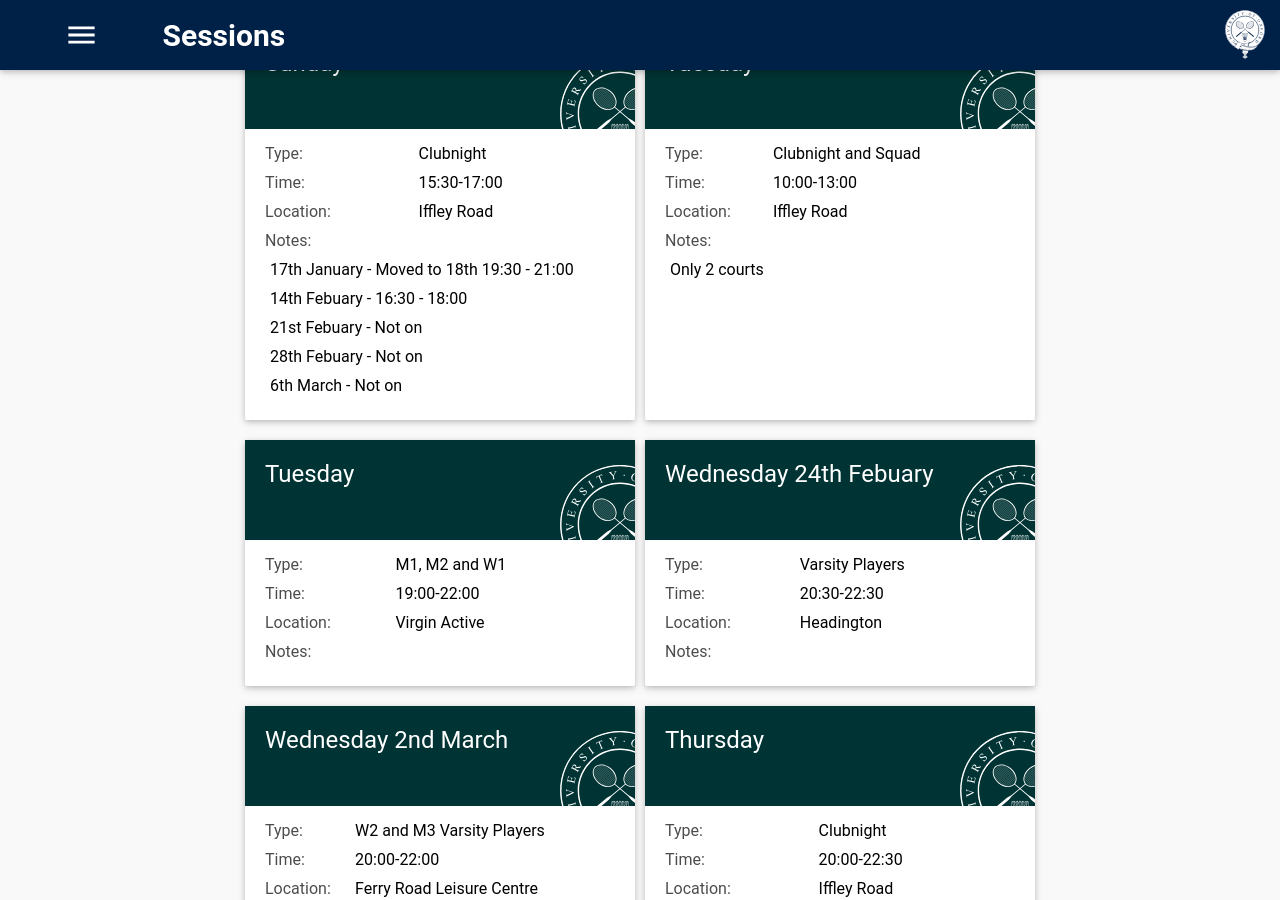
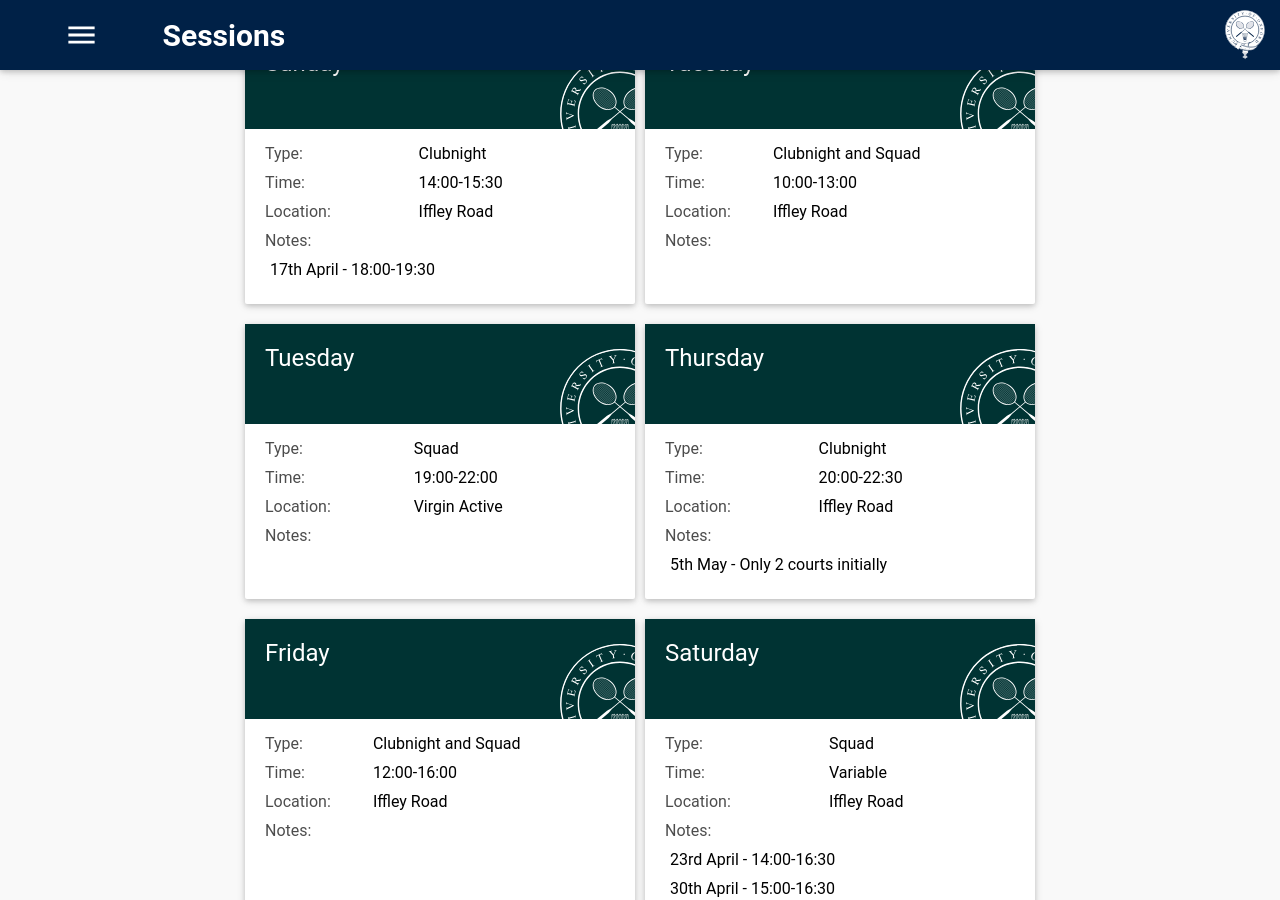
Before and after one commit to OUBaC/OUBaC.github.io, a Jekyll site: the page built from sessions.html, in a window 1280 px wide and 900 px high, scrolled down 310 px. Built offline with Jekyll 4.4.1, drawn with Linux system fonts in a browser that asks for light colours; some of the changed text lies outside the part shown.

Commit message:
Updated Sessions and Bundle.

```diff
--- a/sessions.html
+++ b/sessions.html
@@ -6,17 +6,13 @@ stylesheets:
 
 sessions:
 - day: Sunday
-  time: "15:30-17:00"
+  time: "14:00-15:30"
   location: Iffley Road
   participantString: Clubnight
   participants:
   - Clubnight
   exceptions:
-  - "17th January - Moved to 18th 19:30 - 21:00"
-  - "14th Febuary - 16:30 - 18:00"
-  - "21st Febuary - Not on"
-  - "28th Febuary - Not on"
-  - "6th March - Not on"
+  - 17th April - 18:00-19:30
 - day: Tuesday
   time: "10:00-13:00"
   location: Iffley Road
@@ -29,31 +25,15 @@ sessions:
   - W2
   - M3
   exceptions:
-  - "Only 2 courts"
 - day: Tuesday
   time: "19:00-22:00"
   location: "Virgin Active"
-  participantString: M1, M2 and W1
+  participantString: Squad
   partcipants:
-  - M1
-  - M2
-  - W1
-- day: Wednesday 24th Febuary
-  time: "20:30-22:30"
-  location: "Headington"
-  participantString: "Varsity Players"
-  particiants:
   - M1
   - M2
   - M3
   - W1
-  - W2
-- day: Wednesday 2nd March
-  time: "20:00-22:00"
-  location: "Ferry Road Leisure Centre"
-  participantString: "W2 and M3 Varsity Players"
-  particiants:
-  - M3
   - W2
 - day: Thursday
   time: "20:00-22:30"
@@ -62,8 +42,9 @@ sessions:
   participants:
   - Clubnight
   exceptions:
+  - "5th May - Only 2 courts initially"
 - day: Friday
-  time: "11:00-14:00"
+  time: "12:00-16:00"
   location: Iffley Road
   participantString: Clubnight and Squad
   participants:
@@ -74,19 +55,8 @@ sessions:
   - W2
   - M3
   exceptions:
-  - "Only 2 courts"
-  - "4th March - Not on"
-- day: Friday
-  time: "19:00-21:00"
-  location: Virgin Active
-  participantString: M3 and W2
-  participants:
-  - W2
-  - M3
-  exceptions:
-  - "26th Feb - Not on"
 - day: Saturday
-  time: "14:00-16:00"
+  time: "Variable"
   location: Iffley Road
   participantString: Squad
   participants:
@@ -96,23 +66,16 @@ sessions:
   - W1
   - W2
   exceptions:
-  - "16th Jan - All Squad"
-  - "23rd Jan, 6th Feb - M1, W1, W2"
-  - "30th Jan, 13th Feb (3 courts) - M2, M3"
-- day: Saturday
-  time: "20:00-22:00"
-  location: Headington School
-  participantString: Squad
-  participants:
-  - M1
-  - M2
-  - M3
-  - W1
-  - W2
-  exceptions:
-  - "13th Feb - 20:15-22:15"
-  - "30th Jan, 13th Feb, 27th Feb - M1, W1, W2"
-  - "23rd Jan (2 courts), 6th Feb - M2, M3"
+  - "23rd April - 14:00-16:30"
+  - "30th April - 15:00-16:30"
+  - "7th May - 12:00-17:00"
+  - "14th May - 14:00-16:00 - Oxford Spires Academy"
+  - "21st May - 14:00-16:00 - Oxford Spires Academy"
+  - "28th May - 14:00-16:30"
+  - "4th June - 14:00-16:30"
+  - "11th June - 14:00-16:30"
+  - "18th June- 14:00-16:30"
+  - "25th June - 14:00-16:30"
 ---
 <script>
 
@@ -195,7 +158,7 @@ function toggleSessions(team, checked){
         <div id="indicator"></div>
         <h3 id="initialSelector" class="location-option selected" onclick="changeSource(this,'https://www.google.com/maps/embed/v1/place?q=Oxford%20University%20Sports%2C%20Oxford%2C%20United%20Kingdom&key=AIzaSyBbP4-PatrW0kkOAeEgmK1OaOscrpbmmC4&zoom=15',1)">Iffley Road</h3>
         <h3 class="location-option"  onclick="changeSource(this,'https://www.google.com/maps/embed/v1/place?q=Virgin+Active+Oxfordshire,+Woodstock+Road,+Oxford,+Oxfordshire,+United+Kingdom&key=AIzaSyBbP4-PatrW0kkOAeEgmK1OaOscrpbmmC4&zoom=15',2)">Virgin Active</h3>
-        <h3 class="location-option"  onclick="changeSource(this,'https://www.google.com/maps/embed/v1/place?q=place_id:ChIJLVEqn2DBdkgRNYui8vjnazI&key=AIzaSyBbP4-PatrW0kkOAeEgmK1OaOscrpbmmC4&zoom=15',3)">Headington School</h3>
+        <h3 class="location-option"  onclick="changeSource(this,'https://www.google.com/maps/embed/v1/place?q=place_id:ChIJJzX_QUDBdkgR2b5dJjIhGr4&key=AIzaSyBbP4-PatrW0kkOAeEgmK1OaOscrpbmmC4&zoom=15',3)">Oxford Spires Academy</h3>
       </div>
       <div id="map-container">
         <div id="loading" class="loading"></div>
```
Also changed, not shown: Gemfile.lock, 1 other file.
